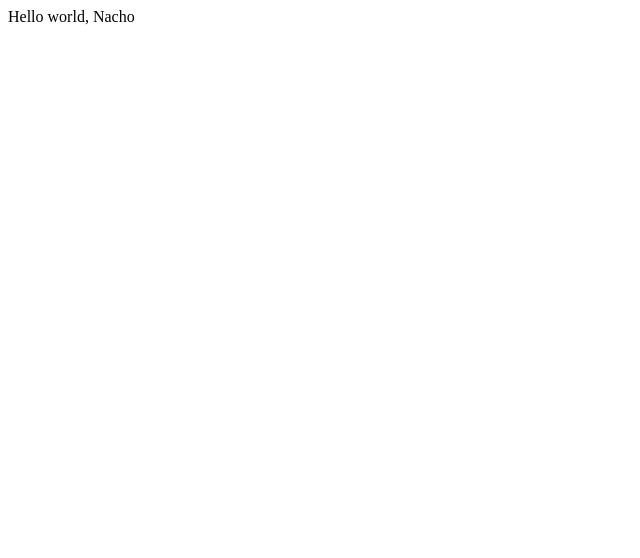
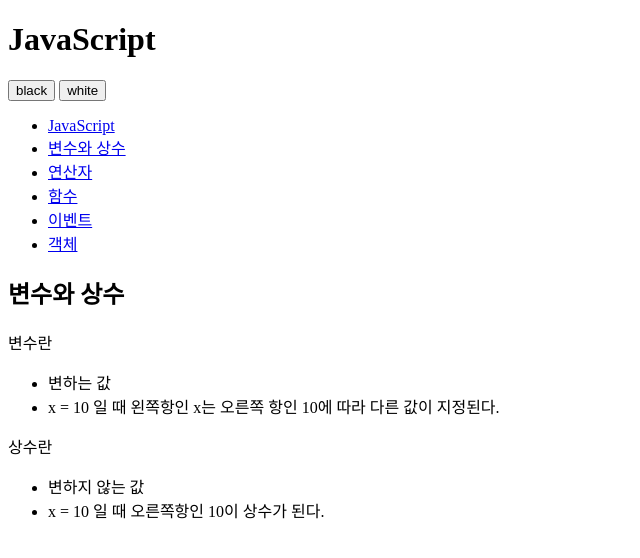
Before and after one commit to uggnzbb/opentutorials-nacho, a plain HTML site: page index.html in a window 1280 px wide. Shown: the whole page, without its empty margins (0-640 px from the left). Drawn offline with Linux system fonts and the light colour scheme.

Commit message:
add html

```diff
--- a/index.html
+++ b/index.html
@@ -1,24 +1,53 @@
 <!DOCTYPE html>
-<html lang="en">
-	<head>
-		<meta charset="utf-8" />
+<html>
+    <head>
+        <meta charset="utf-8" />
+    </head>
 
-		<!-- Always force latest IE rendering engine (even in intranet) & Chrome Frame
-		Remove this if you use the .htaccess -->
-		<meta http-equiv="X-UA-Compatible" content="IE=edge,chrome=1" />
-
-		<title>index</title>
-		<meta name="description" content="" />
-		<meta name="author" content="egoing" />
-
-		<meta name="viewport" content="width=device-width; initial-scale=1.0" />
-
-		<!-- Replace favicon.ico & apple-touch-icon.png in the root of your domain and delete these references -->
-		<link rel="shortcut icon" href="/favicon.ico" />
-		<link rel="apple-touch-icon" href="/apple-touch-icon.png" />
-	</head>
-
-	<body>
-		Hello world, Nacho
-	</body>
+    <body id="body">
+        <div>
+            <header>
+                <h1>JavaScript</h1>
+            </header>
+            <div id="toolbar">
+                <input type="button" value="black" />
+                <input type="button" value="white" />
+            </div>
+            <nav>
+                <ul>
+                    <li><a href="http://opentutorials.org/course/49/16">JavaScript</a></li>
+                    <li><a href="http://opentutorials.org/course/49/17">변수와 상수</a></li>
+                    <li><a href="http://opentutorials.org/course/49/18">연산자</a></li>
+                    <li><a href="http://opentutorials.org/course/49/19">함수</a></li>
+                    <li><a href="http://opentutorials.org/course/49/20">이벤트</a></li>
+                    <li><a href="http://opentutorials.org/course/49/21">객체</a></li>
+                </ul>
+            </nav>
+            <article>
+                <h2>변수와 상수</h2>
+                <div>
+                    <p>변수란</p>
+                    <ul>
+                        <li>
+                            변하는 값
+                        </li>
+                        <li>
+                            x = 10 일 때 왼쪽항인 x는 오른쪽 항인 10에 따라 다른 값이 지정된다.
+                        </li>
+                    </ul>
+                    <p>
+                        상수란
+                    </p>
+                    <ul>
+                        <li>
+                            변하지 않는 값
+                        </li>
+                        <li>
+                            x = 10 일 때 오른쪽항인 10이 상수가 된다.
+                        </li>
+                    </ul>
+                </div>
+            </article>
+        </div>
+    </body>
 </html>
```
